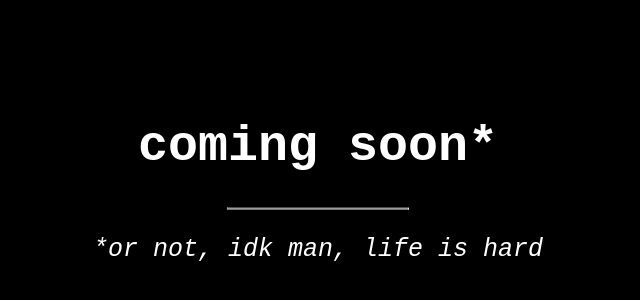
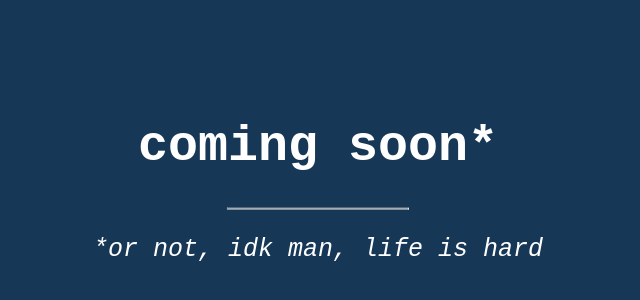
Before and after one commit to linuxtm/angryreport.github.io, a plain HTML site: page index.html in a window 1280 px wide. Shown: the part 214-514 px from the top of the page, without its empty margins (322-962 px from the left). Drawn offline with Linux system fonts and the light colour scheme.

Commit message:
Update index.html

```diff
--- a/index.html
+++ b/index.html
@@ -8,7 +8,7 @@ body, html {
 }
 
 .bgimg {
-  background: #000;
+  background: #163756;
   height: 100%;
   background-position: center;
   background-size: cover;
```
